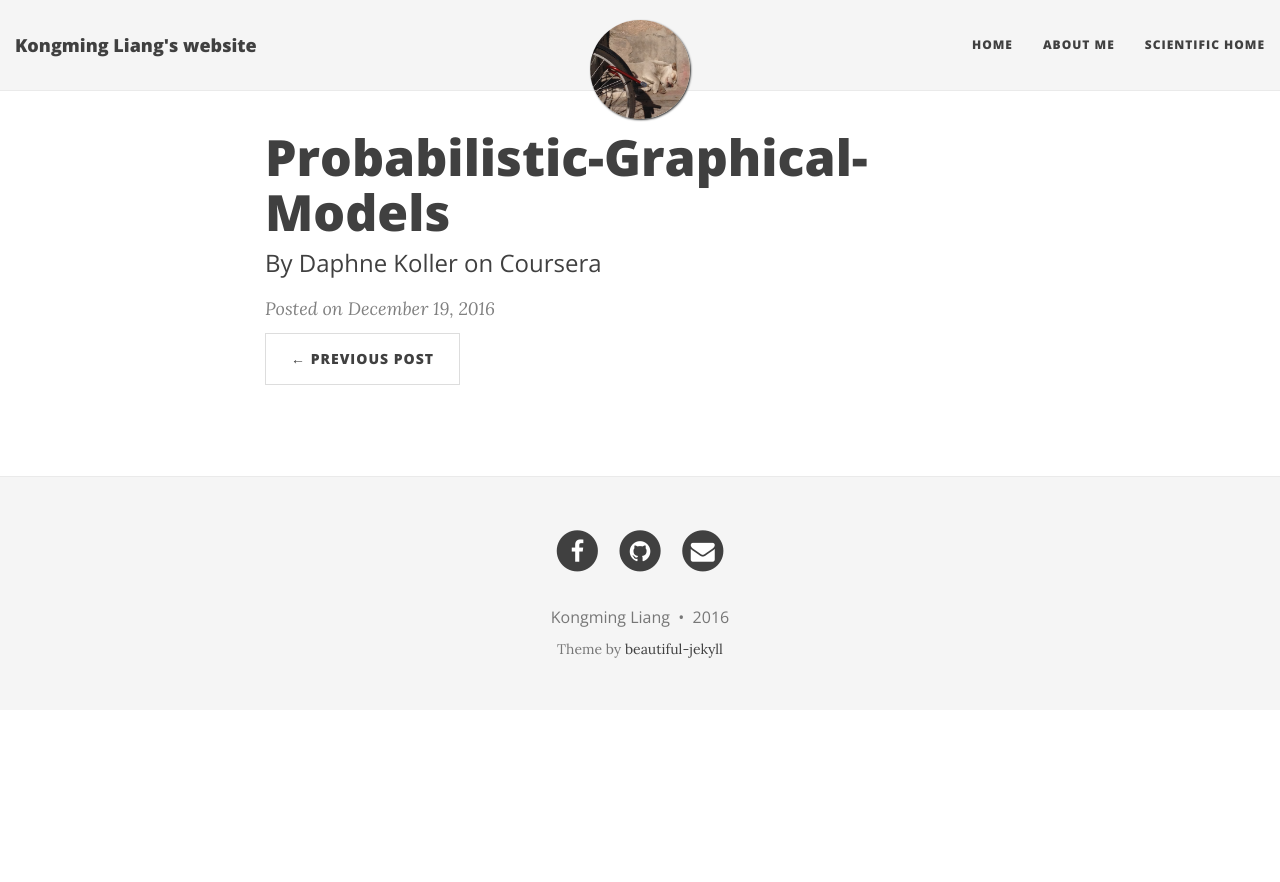
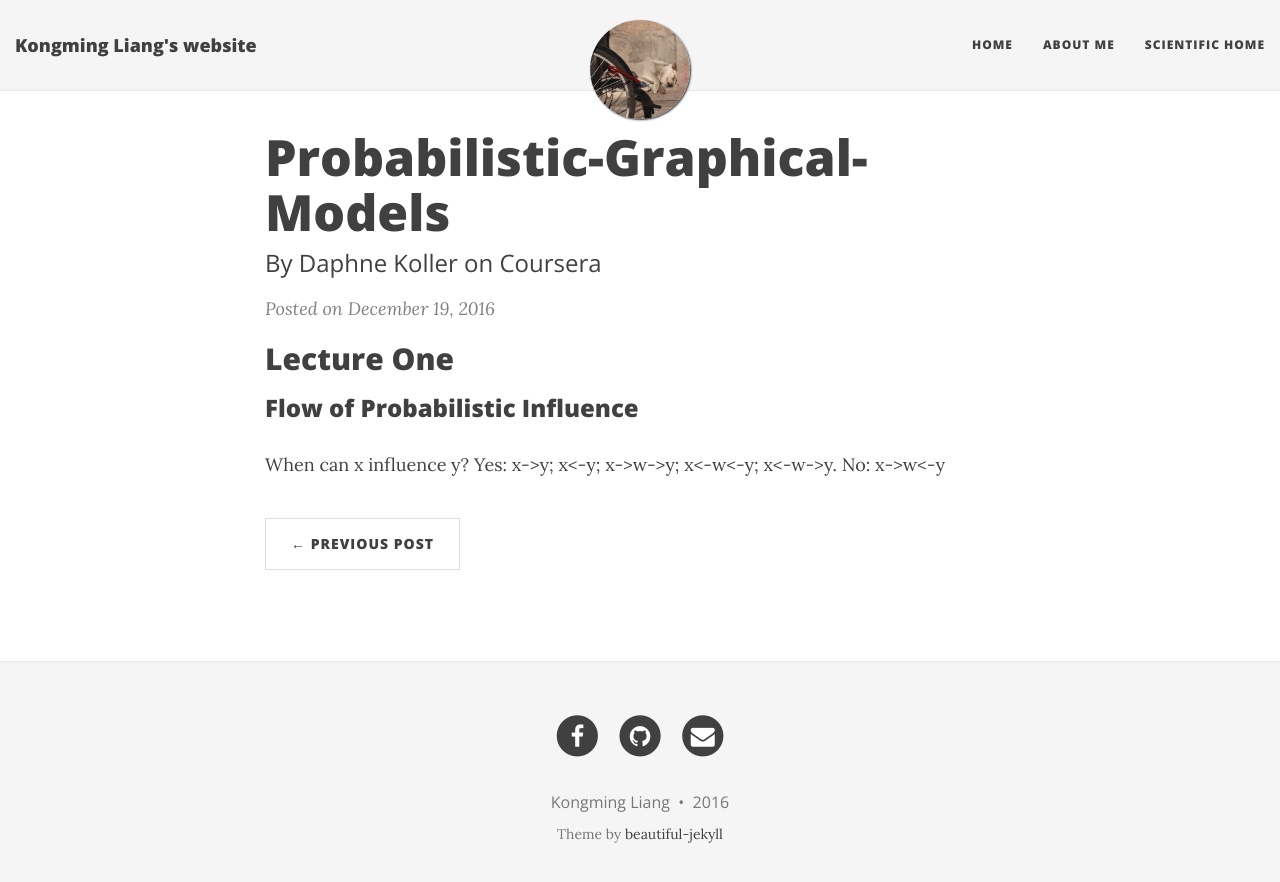
Before and after one commit to GriffinLiang/griffinliang.github.com, a Jekyll site: the page built from _posts/2016-12-19-Probabilistic-Graphical-Models.md, in a window 1280 px wide. Shown: the top 882 px of the page. Built offline with Jekyll 4.4.1, drawn with Linux system fonts in a browser that asks for light colours; nearby versions of some CDN libraries.

Commit message:
Saved 2016-12-19-Probabilistic-Graphical-Models.md with Dillinger.io

```diff
--- a/_posts/2016-12-19-Probabilistic-Graphical-Models.md
+++ b/_posts/2016-12-19-Probabilistic-Graphical-Models.md
@@ -6,3 +6,9 @@ subtitle: By Daphne Koller on Coursera
 
 
 <script type="text/javascript" src="http://cdn.mathjax.org/mathjax/latest/MathJax.js?config=default"></script>
+## Lecture One
+### Flow of Probabilistic Influence
+
+When can x influence y?
+Yes: x->y; x<-y; x->w->y; x<-w<-y; x<-w->y.
+No: x->w<-y
```
